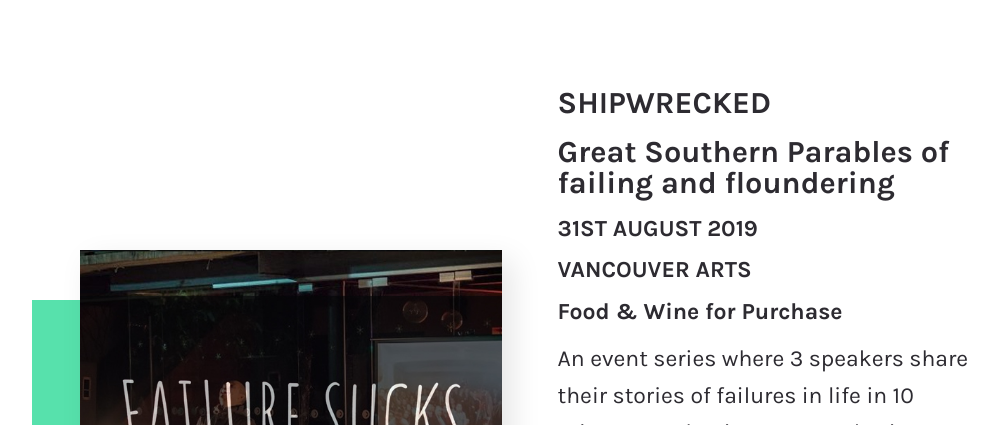
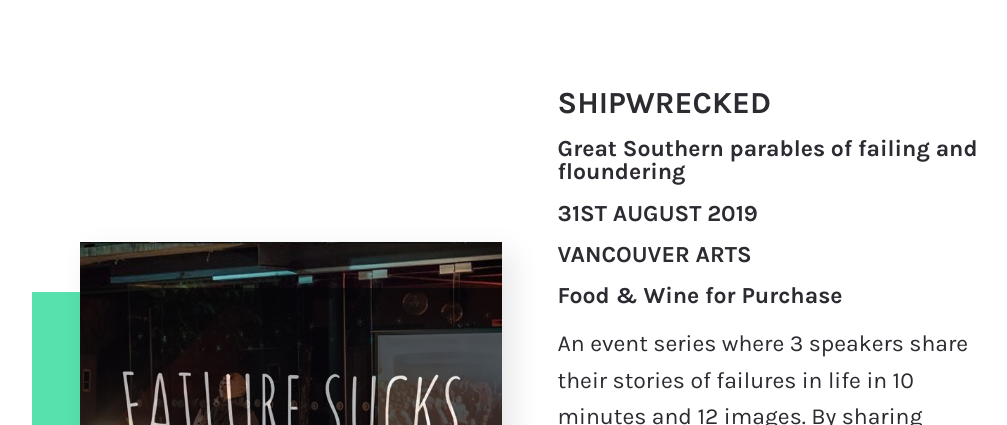
Before and after one commit to leondelpech/fathomweek, a plain HTML site: page index.html in a window 1280 px wide. Shown: the part 375-800 px from the top of the page, without its empty margins (110-1117 px from the left). Drawn offline with Linux system fonts and the light colour scheme.

Commit message:
Updates for the wording

```diff
--- a/index.html
+++ b/index.html
@@ -50,7 +50,7 @@
                 </div>
                 <div class="grid-column span-half pt3 pb3 mobile-m order-2">
                     <h3>SHIPWRECKED</h3>
-                    <h3>Great Southern Parables of failing and floundering</h3>
+                    <h4>Great Southern parables of failing and floundering</h4>
                     <h4>31ST AUGUST 2019</h4>
                     <h4>VANCOUVER ARTS</h4>
 
```
